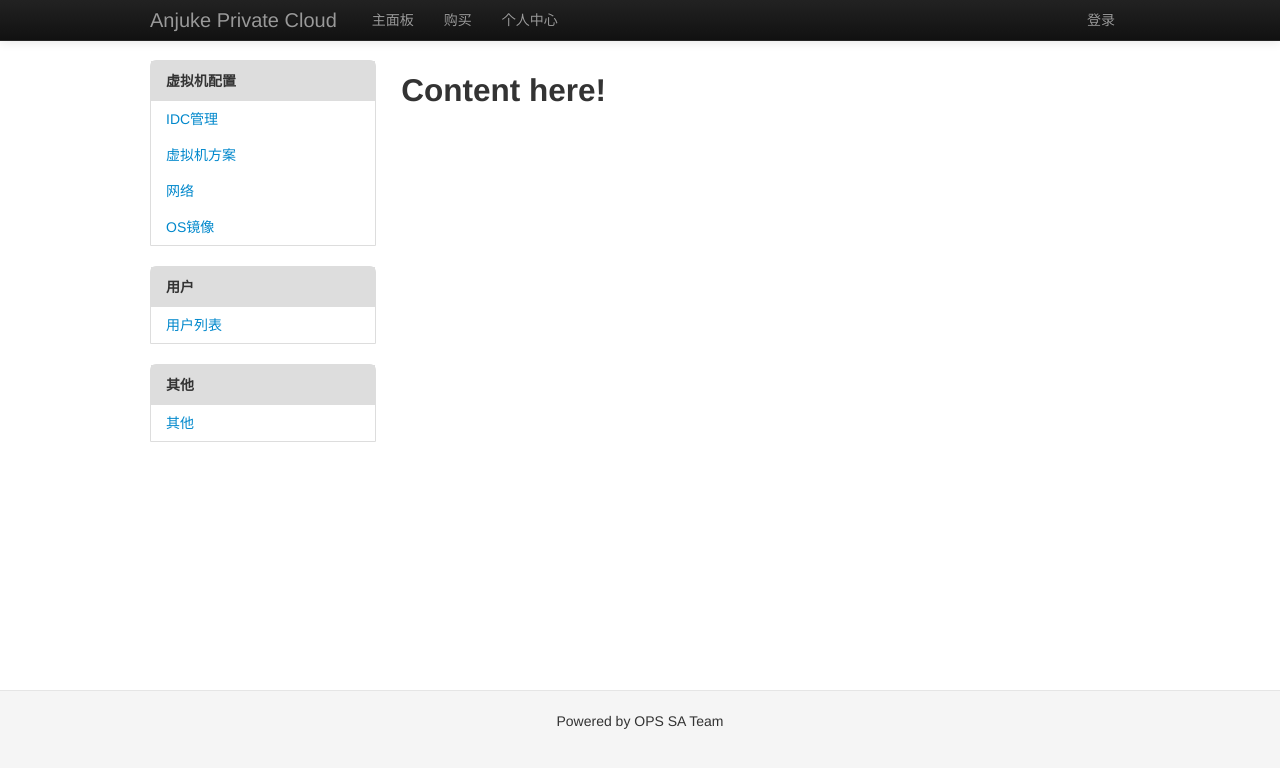
After one commit to cash2one/apc, a Flask app: page /admin/ in a window 1280 px wide. The commit adds this page. Shown: the top 768 px of the page. Run offline with Flask 2, Linux system fonts and the light colour scheme; some libraries are stand-ins or nearby versions.

Commit message:
add admin nav

```diff
--- a/app/__init__.py
+++ b/app/__init__.py
@@ -43,9 +43,11 @@ def load_user(userid):
 #
 from app.views import general
 from app.views import buy
+from app.views.admin import index
 from app.views.admin import idc
 from app.views.admin import cpu_mem
 
 app.register_blueprint(buy.mod)
+app.register_blueprint(index.mod)
 app.register_blueprint(idc.mod)
 app.register_blueprint(cpu_mem.mod)
--- a/app/static/css/base.css
+++ b/app/static/css/base.css
@@ -7,17 +7,56 @@ body {
     background-color: #FFFFFF;
 }
 
+#content, #sidebar {
+    min-height: 600px;
+}
+
 .footer {
     background-color: #F5F5F5;
     border-top: 1px solid #E5E5E5;
     margin-top: 30px;
-    padding: 30px 0;
+    padding: 20px 0;
     text-align: center;
 }
 
 .column-narrow { width: 260px; }
 .column-wide { width: 700px; }
 
+
+/*
+ * Sidebar Nav
+ */
+#sidebar .block {
+    border: 1px solid #DDD;
+    border-radius: 6px 6px 0 0;
+    margin-bottom: 20px;
+}
+
+#sidebar h2 {
+    font-size: 14px;
+    margin: 0;
+    padding: 0 15px;
+    background-color: #DDD;
+}
+
+#sidebar ul {
+    margin: 0;
+}
+
+#sidebar ul li {
+    list-style: none outside none;
+    overflow: hidden;
+}
+
+#sidebar li a {
+    padding: 8px 15px;
+    display: inline-block;
+    width: 100%;
+}
+
+#sidebar li a:hover {
+    background-color: #EEE;
+}
 
 /*
  * Overwrite bootstrap CSS
@@ -51,7 +90,7 @@ body {
     margin-top: 20px;
 }
 
-.icon-edit,.icon-remove {
+.icon-edit, .icon-remove {
     zoom: 1.2;
     -moz-transform: scale(1.2);
 }
--- /dev/null
+++ b/app/templates/admin/index.html
@@ -0,0 +1,10 @@
+{% extends 'admin/layout.html' %}
+
+{% block sidebar %}
+{% from 'import/nav_admin.html' import nav_admin %}
+{{ nav_admin('admin') }}
+{% endblock %}
+
+{% block region %}
+<h2>Content here!</h2>
+{% endblock %}
--- /dev/null
+++ b/app/templates/admin/layout.html
@@ -0,0 +1,19 @@
+{% extends 'layout.html' %}
+
+{% block nav %}
+{% from 'import/nav.html' import nav %}
+{{ nav(current_user, 'admin') }}
+{% endblock %}
+
+{% block content_body %}
+<div class="row-fluid">
+    <div id="sidebar" class="span3">
+        {% block sidebar %}
+        {% endblock %}
+    </div>
+    <div class="span9">
+        {% block region %}
+        {% endblock %}
+    </div>
+</div>
+{% endblock %}
--- a/app/templates/import/nav.html
+++ b/app/templates/import/nav.html
@@ -1,7 +1,7 @@
 {% macro nav(current_user, view) %}
 <script>
 $(document).ready(function() {
-        $("#nav_{{view}}").addClass("active");
+  $(".{{view}}").addClass("active");
 });
 </script>
 
@@ -13,11 +13,11 @@
         <ul class="nav">
           <li class="dashboard" id="nav_dashboard"><a href="{{ url_for('index') }}">主面板</a></li>
           <li class="buy" id="nav_buy"><a href="{{ url_for('buy.index') }}">购买</a></li>
-                    <li class="buy"><a href="{{ url_for('buy.index') }}">个人中心</a></li>
+          <li class="personal"><a href="{{ url_for('buy.index') }}">个人中心</a></li>
         </ul>
         <ul class="nav pull-right">
           {% if current_user.is_authenticated() %}
-                    <li><a href="{{ url_for('login') }}">管理</a></li>
+          <li class="admin"><a href="{{ url_for('admin.index') }}">管理</a></li>
           {% endif %}
           {% if current_user.is_authenticated() %}
           <li><a href="#">您好，{{ current_user.chinese_name }}！</a></li>
--- /dev/null
+++ b/app/templates/import/nav_admin.html
@@ -0,0 +1,30 @@
+{% macro nav_admin(view) %}
+<script type="text/javascript">
+$(document).ready(function() {
+});
+</script>
+
+<div class="block">
+    <h2>虚拟机配置</h2>
+    <ul>
+        <li><a href="{{ url_for('idc.index') }}">IDC管理</a></li>
+        <li><a href="{{ url_for('cpu_mem.index') }}">虚拟机方案</a></li>
+        <li><a href="#">网络</a></li>
+        <li><a href="#">OS镜像</a></li>
+    </ul>
+</div>
+
+<div class="block">
+    <h2>用户</h2>
+    <ul>
+        <li><a href="#">用户列表</a></li>
+    </ul>
+</div>
+
+<div class="block">
+    <h2>其他</h2>
+    <ul>
+        <li><a href="#">其他</a></li>
+    </ul>
+</div>
+{% endmacro %}
--- a/app/templates/layout.html
+++ b/app/templates/layout.html
@@ -29,7 +29,7 @@
                 {% endwith %}
             </div>
 
-            <div class="container">
+            <div id="content" class="container">
                 {% block content_body %}
                 {% endblock %}
             </div>
--- /dev/null
+++ b/app/views/admin/index.py
@@ -0,0 +1,10 @@
+# -*- coding: utf-8 -*-
+
+from flask import Blueprint, render_template
+
+mod = Blueprint('admin', __name__, url_prefix='/admin')
+
+
+@mod.route('/')
+def index():
+    return render_template('admin/index.html')
```
Also changed, not shown: app/templates/import/nav_inner.html (+4 -4 lines), app/views/admin/cpu_mem.py (+4 -4 lines). Lines whose indentation alone changed are shown as unchanged.
